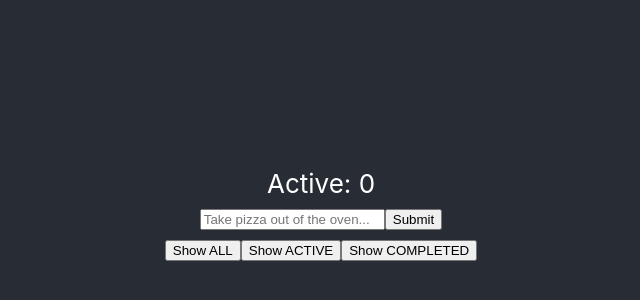
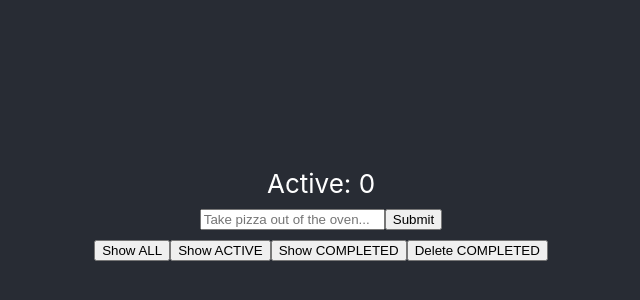
Before and after one commit to chrisngyn/Forget-Me-Not, a React (Create React App) app: page / in a window 1280 px wide. Shown: the part 186-486 px from the top of the page, without its empty margins (319-959 px from the left). Built offline with nearby package versions, Linux system fonts and the light colour scheme.

Commit message:
delete all completed function complete

```diff
--- a/src/Components/TodoList.js
+++ b/src/Components/TodoList.js
@@ -73,6 +73,12 @@ export default class TodoList extends React.Component {
         })
     }
 
+    deleteComplete = () => {
+        this.setState({
+            entries: this.state.entries.filter(element => element.complete === false)
+        })
+    }
+
     render() {
         let display = [];
 
@@ -100,6 +106,7 @@ export default class TodoList extends React.Component {
                     <button onClick={this.toggleAll}>Show ALL</button>
                     <button onClick={this.toggleActive}>Show ACTIVE</button>
                     <button onClick={this.toggleComplete}>Show COMPLETED</button>
+                    <button onClick={this.deleteComplete}>Delete COMPLETED</button>
                 </div>
 
 
```
